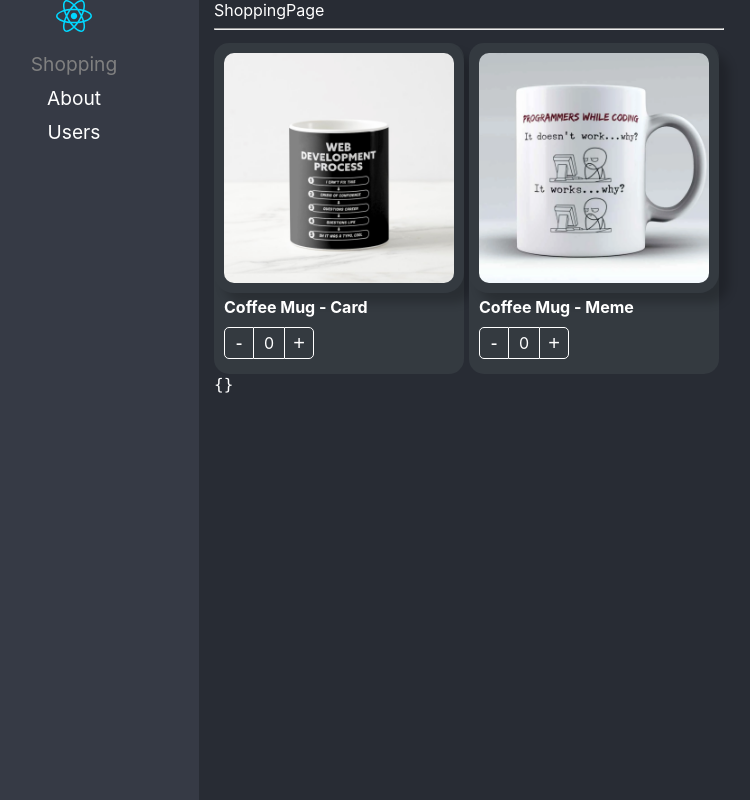
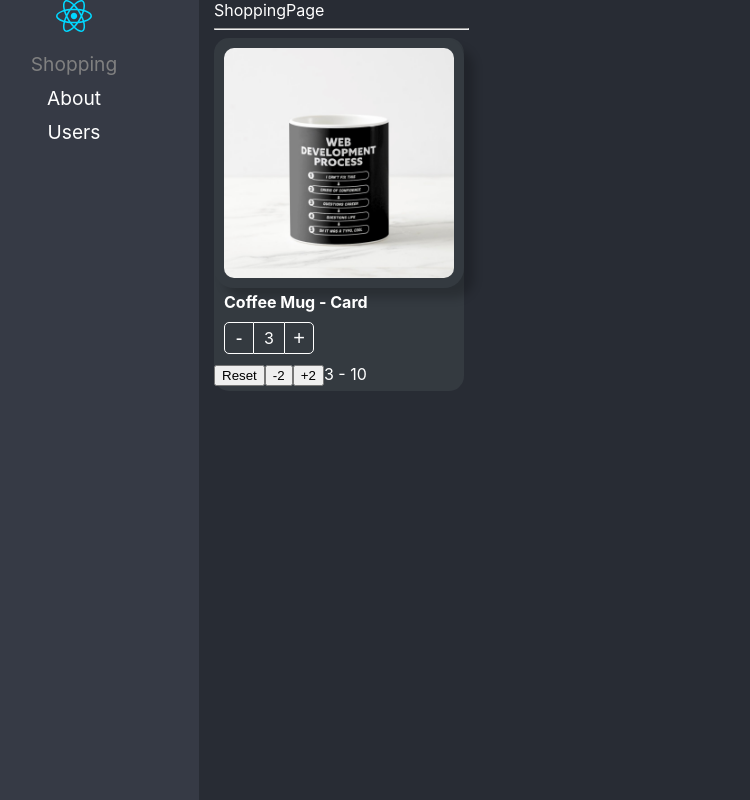
Before and after one commit to JerryA1/reac-adv, a React (Vite) app: page /home in a window 1280 px wide. Shown: the whole page, without its empty margins (51-801 px from the left). Built offline with nearby package versions, Linux system fonts and the light colour scheme.

Commit message:
feat: state initializer finished

```diff
--- a/src/02-components-patterns/components/ProductButtons.tsx
+++ b/src/02-components-patterns/components/ProductButtons.tsx
@@ -1,4 +1,4 @@
-import { useContext } from "react";
+import { useCallback, useContext } from "react";
 // styles
 import styles from "../styles/styles.module.css";
 // context
@@ -14,7 +14,12 @@
 // ----------------------------------------------------------------------
 
 export const ProductButtons = ({ className, style }: Props) => {
-  const { increaseBy, counter } = useContext(ProductContext);
+  const { increaseBy, counter, maxCount } = useContext(ProductContext);
+
+  const isMaxReached = useCallback(
+    () => !!maxCount && counter === maxCount,
+    [counter, maxCount]
+  );
 
   return (
     <div className={`${styles.buttonsContainer} ${className}`} style={style}>
@@ -24,7 +29,10 @@
 
       <div className={styles.countLabel}>{counter}</div>
 
-      <button className={styles.buttonAdd} onClick={() => increaseBy(+1)}>
+      <button
+        className={`${styles.buttonAdd} ${isMaxReached() && styles.disabled}`}
+        onClick={() => increaseBy(+1)}
+      >
         +
       </button>
     </div>
--- a/src/02-components-patterns/components/ProductCard.tsx
+++ b/src/02-components-patterns/components/ProductCard.tsx
@@ -5,8 +5,10 @@
 import { useProduct } from "../hooks/useProduct";
 // interfaces
 import {
+  InitialValues,
   onChangeArgs,
   Product,
+  ProductCardHandlers,
   ProductContextProps,
 } from "../interfaces/interfaces";
 
@@ -17,11 +19,13 @@
 
 export interface Props {
   product: Product;
-  children?: React.ReactElement | React.ReactElement[];
+  // children?: React.ReactElement | React.ReactElement[];
+  children: (args: ProductCardHandlers) => JSX.Element;
   className?: string;
   style?: React.CSSProperties;
   onChange?: (args: onChangeArgs) => void;
   value?: number;
+  initialValues?: InitialValues;
 }
 
 // ----------------------------------------------------------------------
@@ -33,8 +37,15 @@
   style,
   onChange,
   value,
+  initialValues,
 }: Props) => {
-  const { counter, increaseBy } = useProduct({ onChange, product, value });
+  const { counter, increaseBy, maxCount, isMaxCountReached, reset } =
+    useProduct({
+      onChange,
+      product,
+      value,
+      initialValues,
+    });
 
   return (
     <Provider
@@ -42,10 +53,18 @@
         counter,
         increaseBy,
         product,
+        maxCount,
       }}
     >
       <div className={`${styles.productCard} ${className}`} style={style}>
-        {children}
+        {children({
+          count: counter,
+          isMaxCountReached,
+          maxCount: initialValues?.maxCount,
+          product,
+          increaseBy,
+          reset,
+        })}
       </div>
     </Provider>
   );
--- a/src/02-components-patterns/hooks/useProduct.ts
+++ b/src/02-components-patterns/hooks/useProduct.ts
@@ -1,6 +1,6 @@
-import { useEffect, useState } from "react";
+import { useEffect, useRef, useState } from "react";
 // interfaces
-import { onChangeArgs, Product } from "../interfaces/interfaces";
+import { InitialValues, onChangeArgs, Product } from "../interfaces/interfaces";
 
 // ----------------------------------------------------------------------
 
@@ -8,6 +8,7 @@
   product: Product;
   onChange?: (args: onChangeArgs) => void;
   value?: number;
+  initialValues?: InitialValues;
 }
 
 // ----------------------------------------------------------------------
@@ -16,22 +17,41 @@
   onChange,
   product,
   value = 0,
+  initialValues,
 }: useProductArgs) => {
-  const [counter, setCounter] = useState(value);
+  const [counter, setCounter] = useState<number>(initialValues?.count || value);
+  const isMounted = useRef(false);
 
   const increaseBy = (value: number) => {
-    const newValue = Math.max(counter + value, 0);
+    let newValue = Math.max(counter + value, 0);
+    if (initialValues?.maxCount) {
+      newValue = Math.min(newValue, initialValues.maxCount);
+    }
+
     setCounter(newValue);
 
     onChange && onChange({ count: newValue, product });
   };
 
+  const reset = () => {
+    setCounter(initialValues?.count || value);
+  };
+
   useEffect(() => {
+    if (!isMounted.current) return;
     setCounter(value);
   }, [value]);
+
+  useEffect(() => {
+    isMounted.current = true;
+  }, []);
 
   return {
     counter,
     increaseBy,
+    isMaxCountReached:
+      !!initialValues?.count && initialValues.maxCount === counter,
+    maxCount: initialValues?.maxCount,
+    reset,
   };
 };
--- a/src/02-components-patterns/pages/ShoppingPage.tsx
+++ b/src/02-components-patterns/pages/ShoppingPage.tsx
@@ -5,8 +5,6 @@
   ProductImage,
   ProductTitle,
 } from "../components";
-// hooks
-import { useShoppingCart } from "../hooks/useShoppingCart";
 // data
 import { products } from "../data/products";
 //
@@ -14,65 +12,46 @@
 
 // ----------------------------------------------------------------------
 
+const product = products[0];
+
+// ----------------------------------------------------------------------
+
 const ShoppingPage = () => {
-  const { onProductCountChange, shoppingCart } = useShoppingCart();
-
   return (
     <div>
       <div>ShoppingPage</div>
 
       <hr />
 
-      <div
-        style={{
-          display: "flex",
-          flexDirection: "row",
-          flexWrap: "wrap",
+      <ProductCard
+        product={product}
+        className="bg-dark text-white"
+        key={product.id}
+        initialValues={{
+          count: 3,
+          maxCount: 10,
         }}
       >
-        {products.map((_product) => (
-          <ProductCard
-            product={_product}
-            className="bg-dark text-white"
-            key={_product.id}
-            onChange={onProductCountChange}
-            value={shoppingCart[_product.id]?.count || 0}
-          >
+        {({ reset, count, isMaxCountReached, maxCount, increaseBy }) => (
+          <>
             <ProductImage
               className="custom-image"
               style={{ boxShadow: "10px 10px 10px rgba(0,0,0,0.2)" }}
             />
             <ProductTitle className="text-bold" />
             <ProductButtons className="custom-buttons" />
-          </ProductCard>
-        ))}
-      </div>
 
-      <div className="shopping-cart">
-        {Object.entries(shoppingCart).map(([key, _productInCart]) => (
-          <ProductCard
-            product={_productInCart}
-            className="bg-dark text-white"
-            style={{ width: "100px" }}
-            key={key}
-            onChange={onProductCountChange}
-            value={_productInCart.count}
-          >
-            <ProductImage
-              className="custom-image"
-              style={{ boxShadow: "10px 10px 10px rgba(0,0,0,0.2)" }}
-            />
-            <ProductButtons
-              className="custom-buttons"
-              style={{ display: "flex", justifyContent: "center" }}
-            />
-          </ProductCard>
-        ))}
-      </div>
-
-      <div>
-        <code>{JSON.stringify(shoppingCart, null, 5)}</code>
-      </div>
+            <button onClick={reset}>Reset</button>
+            <button onClick={() => increaseBy(-2)}>-2</button>
+            {!isMaxCountReached && (
+              <button onClick={() => increaseBy(+2)}>+2</button>
+            )}
+            <span>
+              {count} - {maxCount}
+            </span>
+          </>
+        )}
+      </ProductCard>
     </div>
   );
 };
--- a/src/02-components-patterns/styles/styles.module.css
+++ b/src/02-components-patterns/styles/styles.module.css
@@ -60,3 +60,9 @@
 .buttonAdd:hover {
     background-color: rgba(0, 0, 0, 0.1);
 }
+
+.disabled {
+    border-color: grey !important;
+    border-left: 1px solid white !important;
+    color: grey !important;
+}
```
Also changed, not shown: src/02-components-patterns/interfaces/interfaces.ts (+15 -0 lines).
